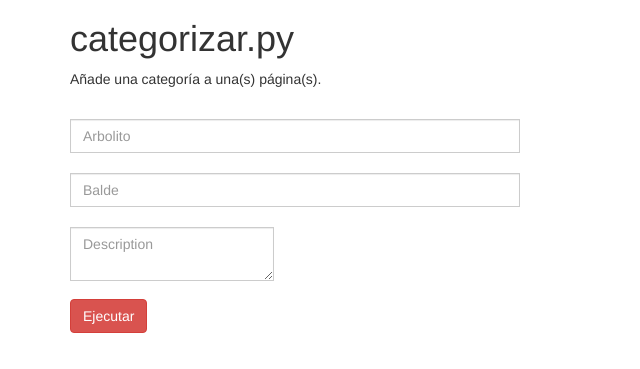
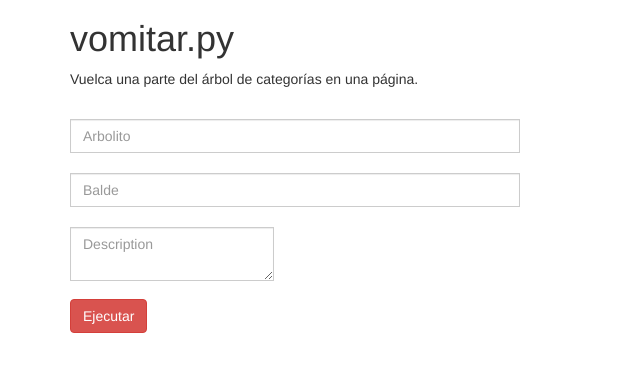
Before and after one commit to Polsaker/tools-cobot, a Python web app: template templates/vomitar.html in a window 1280 px wide. Shown: the part 51-420 px from the top of the page, without its empty margins (0-640 px from the left). Run offline with Jinja, Linux system fonts and the light colour scheme; the template is opened without the code that fills it: most values are stand-ins (such as "Sample title", 1, 10 or a date in 2020); form fields are guessed from the names that the template uses; some libraries are stand-ins or nearby versions.

Commit message:
Arreglando descripción de vomitar.py

```diff
--- a/templates/vomitar.html
+++ b/templates/vomitar.html
@@ -1,8 +1,8 @@
 {% extends "layout.html" %}
 {% block title %}Script - Subst{% endblock %}
 {% block content %}
-<h1>categorizar.py</h1>
-Añade una categoría a una(s) página(s). <br/> <br/>
+<h1>vomitar.py</h1>
+Vuelca una parte del árbol de categorías en una página. <br/> <br/>
 <form method="POST" action="">
     {{ form.hidden_tag() }}
 
```
